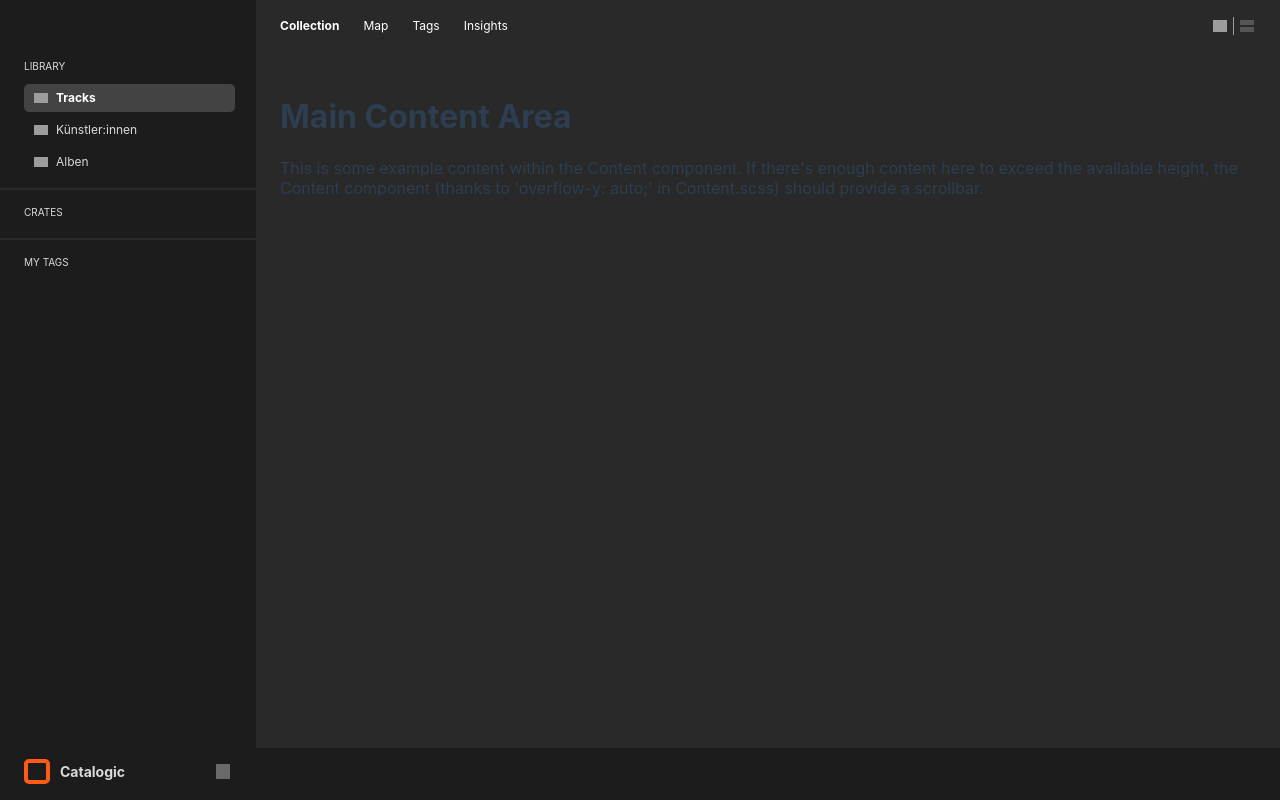
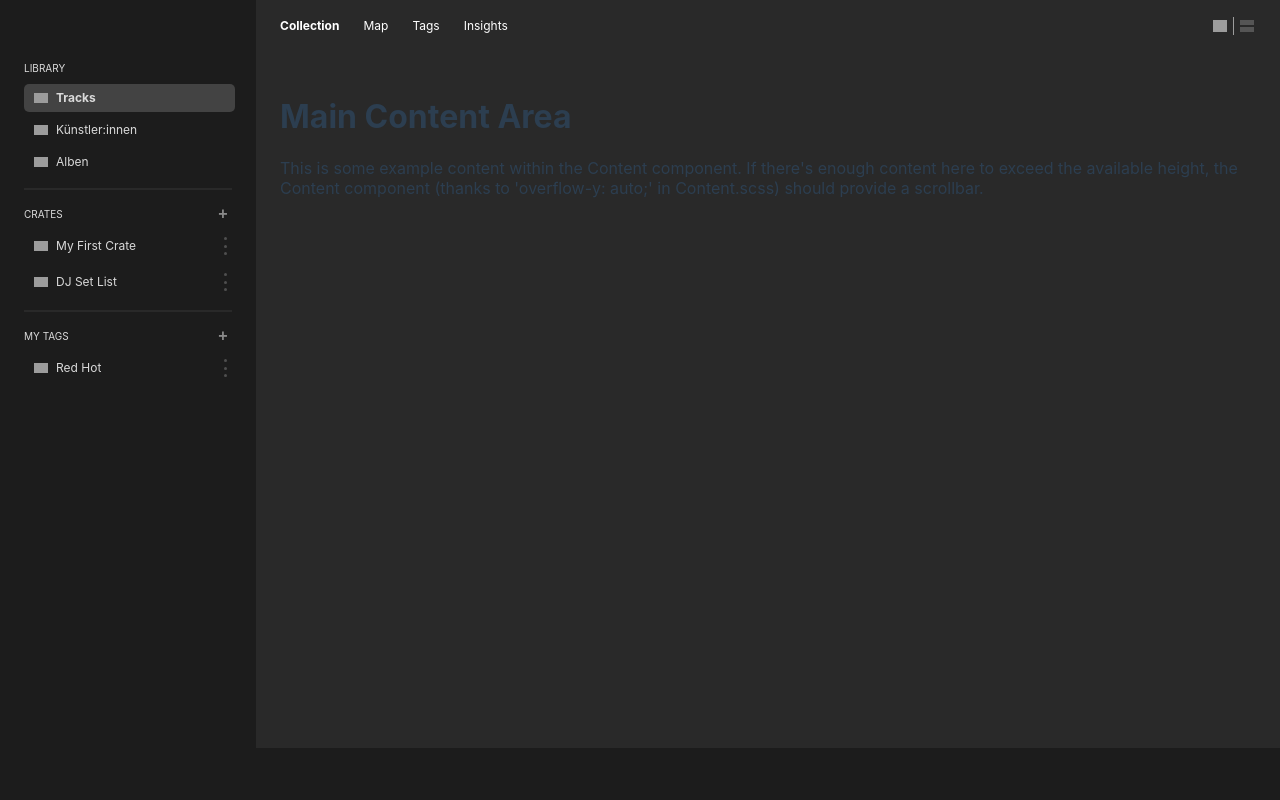
Before and after one commit to repeat98/catalogic, a React app: page / in a window 1280 px wide. Built offline with nearby package versions, Linux system fonts and the light colour scheme.

Commit message:
added contextMenu + add/remove crates / tags

```diff
--- /dev/null
+++ b/src/components/ContextMenu.jsx
@@ -0,0 +1,31 @@
+import React from 'react';
+import './ContextMenu.scss';
+
+const ContextMenu = ({ x, y, options, onClose }) => {
+  if (!options || options.length === 0) {
+    return null;
+  }
+
+  const handleOptionClick = (action) => {
+    action();
+    if (onClose) onClose(); // Close menu after action
+  };
+
+  return (
+    <div
+      className="ContextMenu"
+      style={{ top: `${y}px`, left: `${x}px` }}
+      onClick={(e) => e.stopPropagation()} // Prevent clicks inside from closing immediately via global listener
+    >
+      <ul>
+        {options.map((option, index) => (
+          <li key={index} onClick={() => handleOptionClick(option.action)}>
+            {option.label}
+          </li>
+        ))}
+      </ul>
+    </div>
+  );
+};
+
+export default ContextMenu;
--- /dev/null
+++ b/src/components/ContextMenu.scss
@@ -0,0 +1,36 @@
+// ContextMenu.scss
+
+.ContextMenu {
+    position: fixed; // Use fixed to position relative to viewport based on clientX/Y
+    z-index: 1000; // Ensure it's on top
+    background-color: #2c2c2c; // Dark background
+    border: 1px solid #4a4a4a; // Subtle border
+    border-radius: 4px;
+    box-shadow: 0 2px 8px rgba(0, 0, 0, 0.25);
+    min-width: 150px;
+    padding: 4px 0; // Vertical padding for the list
+
+    ul {
+      list-style: none;
+      padding: 0;
+      margin: 0;
+
+      li {
+        padding: 8px 12px;
+        color: #DADADA;
+        font-size: 12px;
+        font-family: 'Inter', sans-serif;
+        cursor: pointer;
+        transition: background-color 0.15s ease-in-out;
+
+        &:hover {
+          background-color: #3a86f7; // Highlight color on hover (adjust as needed)
+          color: #FFFFFF;
+        }
+
+        &:not(:last-child) {
+          // border-bottom: 1px solid #3f3f3f; // Optional separator
+        }
+      }
+    }
+  }
--- a/src/components/MenuItem.jsx
+++ b/src/components/MenuItem.jsx
@@ -1,53 +1,63 @@
 import React from 'react';
-import './MenuItem.scss';
+import './MenuItem.scss'; // This SCSS remains unchanged for item appearance
 
 const MenuItem = ({
+  id, // New: ID for the item, used for context menu actions
   label,
-  icon, // Optional: Pass JSX for a custom icon if needed
   isSelected = false,
   showOptions = false,
-  onClick,
+  onClick, // Main click action for the item
+  onOpenContextMenu, // New: Function to open context menu ( (event, id, label) => void )
 }) => {
   let itemClass = '';
 
   if (isSelected) {
-    // If selected, it uses either OptionSelected or Selected style
     itemClass = showOptions ? 'Property1OptionSelected' : 'Property1Selected';
   } else {
-    // If not selected, it uses either Options or Default style
     itemClass = showOptions ? 'Property1Options' : 'Property1Default';
   }
 
-  // The `icon` prop can be used to pass a custom icon component or SVG
-  // If not provided, it defaults to the generic Vector div
-  const renderIcon = icon || <div data-layer="DefaultIconVector" className="Vector" />;
+  const handleDotsClick = (e) => {
+    e.stopPropagation(); // Prevent triggering main onClick of the item
+    e.preventDefault();  // Prevent any default action if dots were, e.g., a link
+    if (onOpenContextMenu && id) { // Pass id and label for context
+      onOpenContextMenu(e, { id, label }, null); // Third arg 'categoryType' is handled by parent
+    }
+  };
 
   return (
     <div
       data-layer="menu-item-instance"
-      className={`MenuItemInstance ${itemClass}`} // MenuItemInstance for general layout, itemClass for specific state styling
-      onClick={onClick}
-      role="button" // For accessibility
-      tabIndex={0} // For accessibility
-      onKeyPress={(e) => { if (e.key === 'Enter' || e.key === ' ') onClick?.(); }} // For accessibility
+      className={`MenuItemInstanceWrapper`}
+      onClick={onClick} // Main click for the item
+      role="button"
+      tabIndex={onClick ? 0 : -1}
+      onKeyPress={(e) => { if (onClick && (e.key === 'Enter' || e.key === ' ')) onClick(); }}
     >
+      <div className={`${itemClass}`}>
         <div data-layer="title" className="Title">
           <div data-layer="icons" className="Icons">
-          {renderIcon}
+            <div data-layer="Vector" className="Vector" />
           </div>
-        <div data-layer="library-title" className={`LibraryTitle ${isSelected ? 'LibraryTitle-Selected' : ''}`}>
-          {label}
-        </div>
+          <div data-layer="library-title" className="LibraryTitle">{label}</div>
         </div>
         {showOptions && (
-        <div data-layer="dots" className="Dots">
-          {/* SCSS handles dot color changes based on main item class and its :hover state */}
+          <div
+            data-layer="dots"
+            className="Dots"
+            onClick={handleDotsClick} // Attach click handler here for dots
+            role="button"
+            aria-label="Options"
+            tabIndex={0}
+            onKeyPress={(e) => { if (e.key === 'Enter' || e.key === ' ') handleDotsClick(e);}}
+          >
             <div data-layer="Ellipse 38" className="Ellipse38" />
             <div data-layer="Ellipse 39" className="Ellipse39" />
             <div data-layer="Ellipse 40" className="Ellipse40" />
           </div>
         )}
       </div>
+    </div>
   );
 };
 
--- a/src/components/Sidebar.jsx
+++ b/src/components/Sidebar.jsx
@@ -1,91 +1,225 @@
-import React, { useState } from 'react';
-import MenuItem from './MenuItem'; // Import the refactored MenuItem component
+import React, { useState, useEffect, useCallback, useRef } from 'react';
+import MenuItem from './MenuItem';
+import ContextMenu from './ContextMenu'; // New component
 import './Sidebar.scss';
 
+// Helper to generate simple unique IDs
+const generateId = () => `item_${Date.now()}_${Math.random().toString(36).substr(2, 9)}`;
+
 const Sidebar = () => {
-  const [selectedItem, setSelectedItem] = useState('Tracks'); // Example state for selected item in LIBRARY
+  const [selectedLibraryItem, setSelectedLibraryItem] = useState('Tracks');
 
-  // Example state for selected item in CRATES, if needed
-  // const [selectedCrateItem, setSelectedCrateItem] = useState(null);
+  // State for dynamic items
+  const [cratesItems, setCratesItems] = useState([
+    { id: generateId(), label: 'My First Crate' },
+    { id: generateId(), label: 'DJ Set List' },
+  ]);
+  const [myTagsItems, setMyTagsItems] = useState([
+    { id: generateId(), label: 'Red Hot' },
+  ]);
+
+  // Context Menu State
+  const [contextMenu, setContextMenu] = useState({
+    isOpen: false,
+    x: 0,
+    y: 0,
+    item: null, // { id, label }
+    categoryType: null, // 'crates' or 'mytags'
+  });
+
+  const sidebarRef = useRef(null); // Ref for the sidebar to detect outside clicks
 
   const handleLibraryItemClick = (itemName) => {
-    setSelectedItem(itemName);
-    // Add navigation logic here if needed
+    setSelectedLibraryItem(itemName);
+    setContextMenu({ isOpen: false }); // Close context menu on other interactions
   };
 
-  // Example handler for items under CRATES
-  // const handleCrateItemClick = (itemName) => {
-  //   setSelectedCrateItem(itemName);
-  // };
+  // --- Item Management Functions ---
+  const addItem = (categoryType) => {
+    const newItemLabel = prompt(`Enter name for new ${categoryType === 'crates' ? 'Crate' : 'Tag'}:`);
+    if (newItemLabel && newItemLabel.trim() !== '') {
+      const newItem = { id: generateId(), label: newItemLabel.trim() };
+      if (categoryType === 'crates') {
+        setCratesItems(prev => [...prev, newItem]);
+      } else if (categoryType === 'mytags') {
+        setMyTagsItems(prev => [...prev, newItem]);
+      }
+    }
+    setContextMenu({ isOpen: false });
+  };
+
+  const deleteItem = (itemId, categoryType) => {
+    if (window.confirm(`Are you sure you want to delete this ${categoryType === 'crates' ? 'crate' : 'tag'}?`)) {
+      if (categoryType === 'crates') {
+        setCratesItems(prev => prev.filter(item => item.id !== itemId));
+      } else if (categoryType === 'mytags') {
+        setMyTagsItems(prev => prev.filter(item => item.id !== itemId));
+      }
+    }
+    setContextMenu({ isOpen: false });
+  };
+
+  const renameItem = (itemId, currentLabel, categoryType) => {
+    const newItemLabel = prompt(`Enter new name for "${currentLabel}":`, currentLabel);
+    if (newItemLabel && newItemLabel.trim() !== '' && newItemLabel.trim() !== currentLabel) {
+      const updateFn = (prevItems) => prevItems.map(item =>
+        item.id === itemId ? { ...item, label: newItemLabel.trim() } : item
+      );
+      if (categoryType === 'crates') {
+        setCratesItems(updateFn);
+      } else if (categoryType === 'mytags') {
+        setMyTagsItems(updateFn);
+      }
+    }
+    setContextMenu({ isOpen: false });
+  };
+
+  // --- Context Menu Logic ---
+  const handleOpenContextMenu = (event, item, categoryType) => {
+    event.preventDefault(); // Prevent native context menu
+    event.stopPropagation();
+
+    // Get bounds of sidebar to constrain context menu
+    const sidebarRect = sidebarRef.current ? sidebarRef.current.getBoundingClientRect() : { top: 0, left: 0, width: 256, height: window.innerHeight };
+
+    let x = event.clientX;
+    let y = event.clientY;
+
+    // Basic constraint: try to keep menu within sidebar width (200px is assumed menu width)
+    if (x + 200 > sidebarRect.left + sidebarRect.width) {
+        x = sidebarRect.left + sidebarRect.width - 200;
+    }
+     if (y + 100 > sidebarRect.top + sidebarRect.height) { // 100px assumed menu height
+        y = sidebarRect.top + sidebarRect.height - 100;
+    }
+
+
+    setContextMenu({
+      isOpen: true,
+      x: x,
+      y: y,
+      item,
+      categoryType,
+    });
+  };
+
+  const handleCloseContextMenu = useCallback(() => {
+    setContextMenu(prev => ({ ...prev, isOpen: false }));
+  }, []);
+
+  useEffect(() => {
+    const handleClickOutside = (event) => {
+      if (contextMenu.isOpen && !event.target.closest('.ContextMenu')) {
+        handleCloseContextMenu();
+      }
+    };
+    if (contextMenu.isOpen) {
+      document.addEventListener('mousedown', handleClickOutside);
+    }
+    return () => {
+      document.removeEventListener('mousedown', handleClickOutside);
+    };
+  }, [contextMenu.isOpen, handleCloseContextMenu]);
+
+
+  const contextMenuItems = contextMenu.item ? [
+    {
+      label: 'Rename',
+      action: () => renameItem(contextMenu.item.id, contextMenu.item.label, contextMenu.categoryType),
+    },
+    {
+      label: 'Delete',
+      action: () => deleteItem(contextMenu.item.id, contextMenu.categoryType),
+    },
+  ] : [];
+
 
   return (
-    <div data-layer="sidebar" className="Sidebar">
+    <div data-layer="sidebar" className="Sidebar" ref={sidebarRef}>
       <div data-layer="window-controls" className="WindowControlsOuter">
         <div data-layer="Window Controls" data-style="Standard" className="WindowControlsInner">
-          {/* <div data-layer="Close" className="Close" /> */}
-          {/* <div data-layer="Minimize" className="Minimize" /> */}
-          {/* <div data-layer="Zoom" className="Zoom" /> */}
+          {/* Window controls */}
         </div>
       </div>
       <div data-layer="menu" className="Menu">
+        {/* LIBRARY Category (static items) */}
         <div data-layer="menu-category" className="MenuCategory">
           <div data-layer="category-label-wrapper" className="CategoryLabelWrapper">
             <div data-layer="label" className="Label">LIBRARY</div>
           </div>
           <MenuItem
             label="Tracks"
-            isSelected={selectedItem === 'Tracks'}
+            isSelected={selectedLibraryItem === 'Tracks'}
             onClick={() => handleLibraryItemClick('Tracks')}
           />
           <MenuItem
             label="Künstler:innen"
-            isSelected={selectedItem === 'Künstler:innen'}
+            isSelected={selectedLibraryItem === 'Künstler:innen'}
             onClick={() => handleLibraryItemClick('Künstler:innen')}
           />
           <MenuItem
             label="Alben"
-            isSelected={selectedItem === 'Alben'}
+            isSelected={selectedLibraryItem === 'Alben'}
             onClick={() => handleLibraryItemClick('Alben')}
-            showOptions={false} // Options dots removed for Alben
+            showOptions={false}
           />
         </div>
         <div data-layer="divider" className="Divider" />
+
+        {/* CRATES Category (dynamic items) */}
         <div data-layer="menu-category" className="MenuCategory">
           <div data-layer="category-label-wrapper" className="CategoryLabelWrapper">
             <div data-layer="label" className="Label">CRATES</div>
+            <button className="AddButton" onClick={() => addItem('crates')} aria-label="Add Crate" title="Add Crate">
+              <span className="AddIconSymbol">+</span>
+            </button>
           </div>
-          {/* MenuItems for CRATES category would go here */}
-          {/* Example:
-          <MenuItem
-            label="My First Crate"
-            isSelected={selectedCrateItem === 'My First Crate'}
-            onClick={() => handleCrateItemClick('My First Crate')}
-            showOptions={true}
-          />
-          <MenuItem
-            label="DJ Set List"
-            isSelected={selectedCrateItem === 'DJ Set List'}
-            onClick={() => handleCrateItemClick('DJ Set List')}
-          />
-          */}
+          {cratesItems.map(item => (
+            <MenuItem
+              key={item.id}
+              id={item.id}
+              label={item.label}
+              // isSelected={selectedCrateItem === item.id} // Implement selection if needed
+              // onClick={() => handleCrateItemClick(item.id)} // Implement selection if needed
+              showOptions={true}
+              onOpenContextMenu={(e) => handleOpenContextMenu(e, item, 'crates')}
+            />
+          ))}
         </div>
         <div data-layer="divider" className="Divider" />
+
+        {/* MY TAGS Category (dynamic items) */}
         <div data-layer="menu-category" className="MenuCategory">
           <div data-layer="category-label-wrapper" className="CategoryLabelWrapper">
             <div data-layer="label" className="Label">MY TAGS</div>
+            <button className="AddButton" onClick={() => addItem('mytags')} aria-label="Add Tag" title="Add Tag">
+              <span className="AddIconSymbol">+</span>
+            </button>
           </div>
-          {/* MenuItems for MY TAGS category would go here */}
+          {myTagsItems.map(item => (
+            <MenuItem
+              key={item.id}
+              id={item.id}
+              label={item.label}
+              // isSelected={selectedTagItem === item.id} // Implement selection if needed
+              // onClick={() => handleTagItemClick(item.id)} // Implement selection if needed
+              showOptions={true}
+              onOpenContextMenu={(e) => handleOpenContextMenu(e, item, 'mytags')}
+            />
+          ))}
         </div>
       </div>
       <div data-layer="logo-container" className="LogoContainer">
-        <div data-layer="logo-wrapper" className="LogoWrapper">
-          <div data-layer="logo" className="Logo" />
-          <div data-layer="logo-text" className="LogoText">Catalogic</div>
-        </div>
-        <div data-layer="icon-settings" className="IconSettings">
-          <div data-layer="Vector" className="Vector" /> {/* Settings icon */}
-        </div>
+        {/* Logo */}
       </div>
+      {contextMenu.isOpen && (
+        <ContextMenu
+          x={contextMenu.x}
+          y={contextMenu.y}
+          options={contextMenuItems}
+          onClose={handleCloseContextMenu}
+        />
+      )}
     </div>
   );
 };
--- a/src/components/Sidebar.scss
+++ b/src/components/Sidebar.scss
@@ -8,7 +8,7 @@
   flex-direction: column;
   justify-content: flex-start;
   align-items: flex-start;
-  display: inline-flex; // Changed to flex for consistency with children, though inline-flex might be for specific parent context
+  display: flex;
 
   .WindowControlsOuter {
     align-self: stretch;
@@ -16,19 +16,17 @@
     flex-direction: column;
     justify-content: flex-start;
     align-items: flex-start;
-    // gap: 10px; // Original gap, can be kept if needed
     display: flex;
 
     .WindowControlsInner {
       height: 52px;
       padding-left: 24px;
       padding-right: 24px;
-      justify-content: flex-start; // Typically window controls are left-aligned
+      justify-content: flex-start;
       align-items: center;
       gap: 8px;
-      display: flex; // Changed from inline-flex
+      display: flex;
 
-      // Styles for .Close, .Minimize, .Zoom remain as you provided
       .Close, .Minimize, .Zoom {
         width: 12px;
         height: 12px;
@@ -49,51 +47,79 @@
     justify-content: flex-start;
     align-items: flex-start;
     display: flex;
+    width: 100%;
 
     .MenuCategory {
       align-self: stretch;
-      // flex: 1 1 0; // This might make categories grow unevenly, remove if items should define height
       padding-left: 24px;
       padding-right: 24px;
       padding-top: 4px;
       padding-bottom: 4px;
-      overflow: hidden; // Keep if content might overflow, but might hide desired effects like shadows
+      overflow: hidden;
       flex-direction: column;
       justify-content: flex-start;
-      align-items: flex-start; // Items will align to the start (left)
-      gap: 4px; // Space between label and items, and between items if .MenuItemInstance doesn't have margin
+      align-items: flex-start;
+      gap: 4px;
       display: flex;
+      width: 100%;
+      box-sizing: border-box;
 
-      .Label { // General label for LIBRARY, MY TAGS
-        width: auto; // Allow label to fit content
-        max-width: 100%; // Ensure it doesn't overflow category padding
-        height: 24px;
+      .CategoryLabelWrapper {
+        align-self: stretch;
+        display: flex;
+        justify-content: space-between; // Pushes label and button to opposite ends
+        align-items: center; // Vertically aligns label and button
+        height: 24px; // Match label height for alignment
+      }
+
+      .Label {
+        width: auto;
+        // height: 24px; // Height is now on CategoryLabelWrapper for alignment
         color: #DADADA;
         font-size: 10px;
         font-family: 'Inter', sans-serif;
         font-weight: 400;
-        line-height: 20px; // Vertically centers text in 24px height
+        line-height: 24px; // Ensure text is vertically centered
         word-wrap: break-word;
-        text-transform: uppercase; // Common for labels
+        text-transform: uppercase;
       }
 
-      .LibraryMenuLabel { // Specific wrapper for LIBRARY label, if needed
-        .Label {
-          // any specific styles for the LIBRARY label itself
+      .AddButton {
+        background: transparent;
+        border: none;
+        color: #8A8A8A; // A slightly dimmer color for the icon, or use DADADA
+        cursor: pointer;
+        padding: 0; // Remove default button padding
+        width: 18px;  // Similar size to other icons like settings
+        height: 18px;
+        display: flex;
+        align-items: center;
+        justify-content: center;
+        border-radius: 3px; // Optional: slight rounding
+        transition: background-color 0.2s ease, color 0.2s ease;
+
+        &:hover {
+          background-color: #333333; // Subtle hover background
+          color: #FFFFFF; // Brighter icon on hover
+        }
+
+        &:active {
+          background-color: #444444; // Pressed state
+        }
+
+        .AddIconSymbol {
+          font-size: 16px; // Adjust size of the "+" symbol
+          font-weight: bold; // Make it a bit thicker
+          line-height: 1;  // Helps in precise centering
         }
       }
-
-      // The .MenuItemInstance class from MenuItem.jsx will now be the children
-      // They will be stacked due to flex-direction: column and have a 4px gap from MenuCategory's gap property.
-      // If specific styling for the wrapper of MenuItem instances is needed (e.g. full width highlighting background),
-      // you might wrap each <MenuItem /> in a div inside Sidebar.jsx, or style .MenuItemInstance further.
     }
 
     .Divider {
       align-self: stretch;
       height: 2px;
       background: #292929;
-      margin: 8px 0; // Add some vertical margin around divider
+      margin: 8px 24px;
     }
   }
 
@@ -106,7 +132,7 @@
     overflow: hidden;
     justify-content: space-between;
     align-items: center;
-    display: flex; // Changed from inline-flex
+    display: flex;
 
     .LogoWrapper {
       justify-content: center;
@@ -140,14 +166,13 @@
       overflow: hidden;
       cursor: pointer;
 
-      .Vector { // This is the settings icon
+      .Vector {
         width: 14.28px;
         height: 15px;
         left: 1.86px;
         top: 1.50px;
         position: absolute;
-        background: #696969; // Color for settings icon
-        // Consider using an SVG or icon font for better scalability
+        background: #696969;
       }
     }
   }
```
Also changed, not shown: 2 other files (tests, documents, lock files or other folders). Lines whose indentation alone changed are shown as unchanged.
